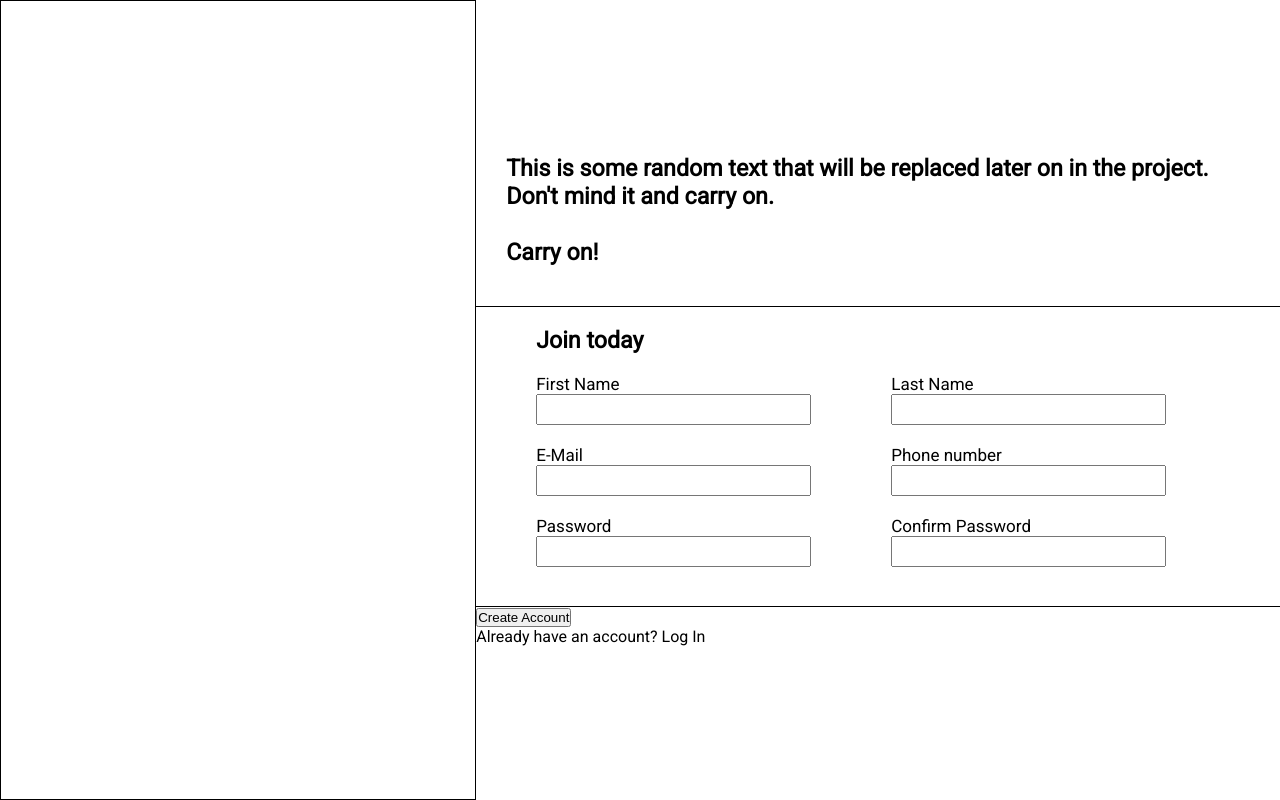
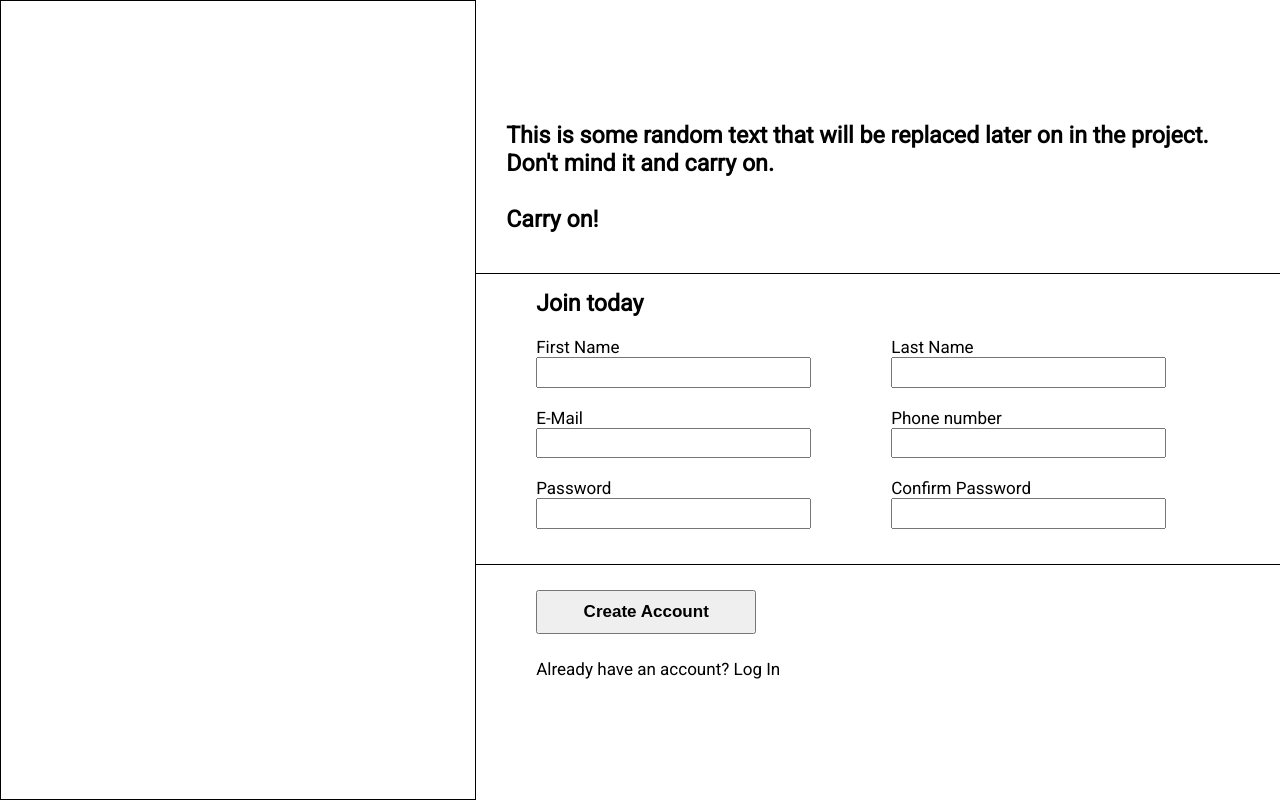
Before and after one commit to character-ignotus/Project--Sign-Up_Form, a plain HTML site: page index.html in a window 1280 px wide. Drawn offline with Linux system fonts and the light colour scheme.

Commit message:
Add basic styling to button section

```diff
--- a/style.css
+++ b/style.css
@@ -70,3 +70,16 @@ input {
 label {
     font-size: 1.065rem;
 }
+
+form + div {
+    font-size: 1.065rem;
+    padding: 25px 0 0 60px;
+}
+
+button {
+    width: 220px;
+    padding: 10px 0;
+    margin-bottom: 25px;
+    font-size: 1.065rem;
+    font-weight: 700;
+}
```
